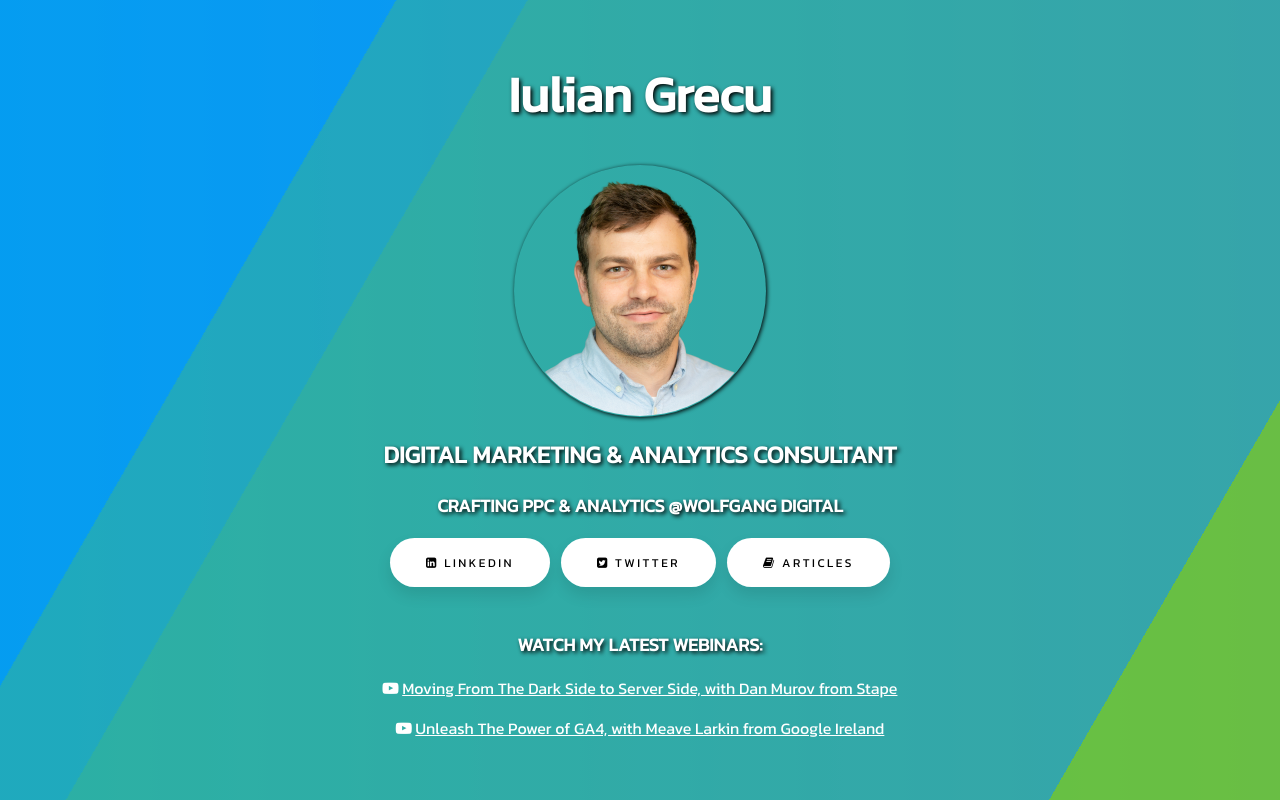
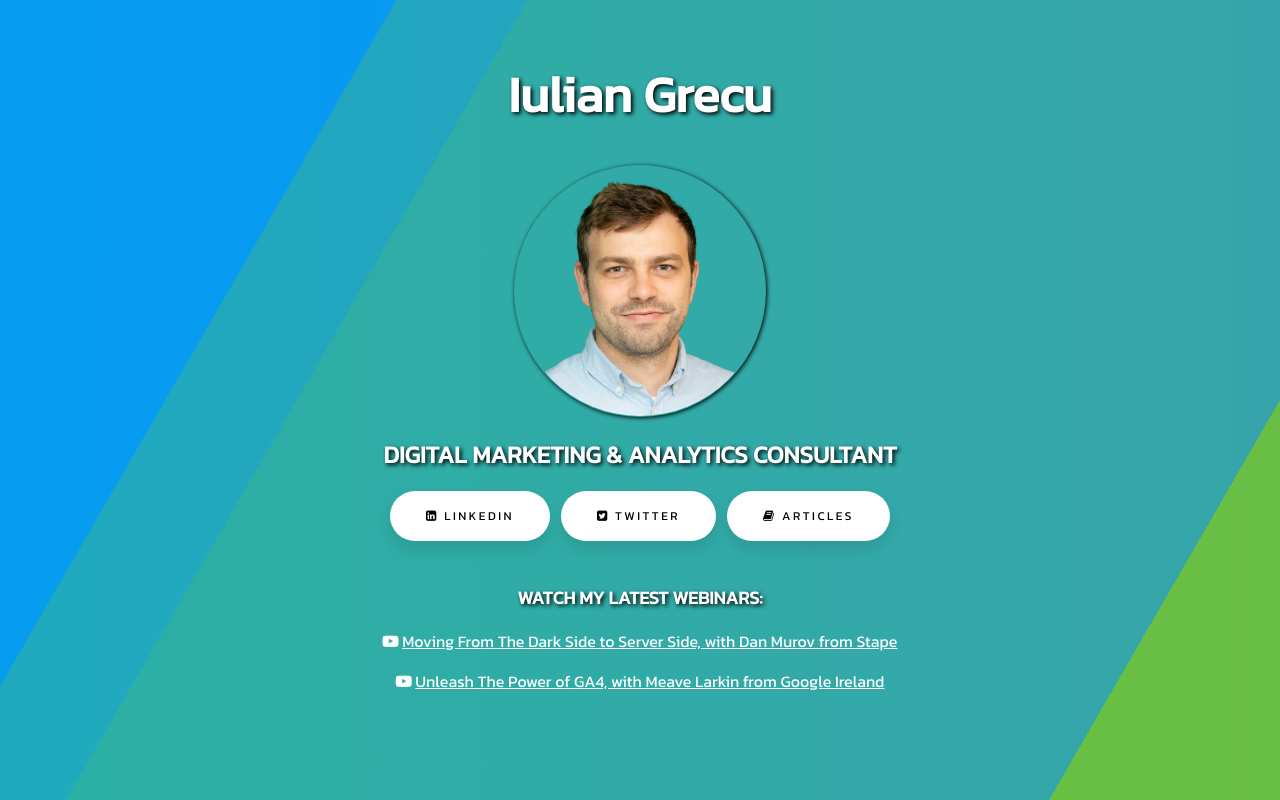
Before and after one commit to igrecu/igrecu.github.io, a plain HTML site: page index.html in a window 1280 px wide. Drawn offline with Linux system fonts and the light colour scheme.

Commit message:
Update index.html

```diff
--- a/index.html
+++ b/index.html
@@ -209,7 +209,7 @@ background-image: linear-gradient(60deg, #29323c 0%, #485563 100%);		  color: wh
 	<h2>
 	DIGITAL MARKETING & ANALYTICS CONSULTANT
 	</h2>
-	<h3>Crafting PPC &amp; Analytics @<a href="https://www.wolfgangdigital.com?utm_source=iuliangrecu.com&utm_medium=referral" target="_blank" style="color: white;">Wolfgang Digital</a></h3>
+	<!--<h3>Crafting PPC &amp; Analytics @<a href="https://www.wolfgangdigital.com?utm_source=iuliangrecu.com&utm_medium=referral" target="_blank" style="color: white;">Wolfgang Digital</a></h3>-->
 	<div id="socials">
 	<p>
 	<a href="https://www.linkedin.com/in/igrecu/" title="LinkedIn" class="button"><i class="fa fa-linkedin-square" aria-hidden="true"></i>
```
